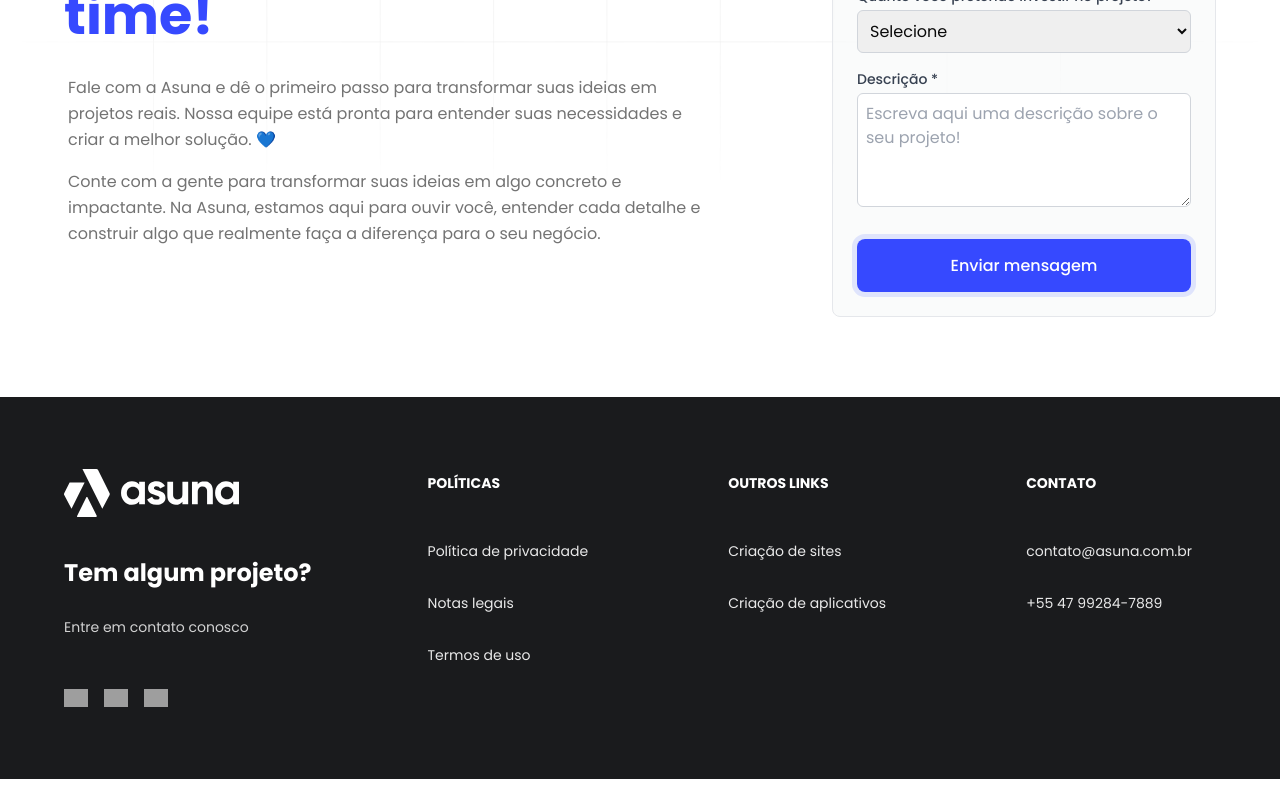
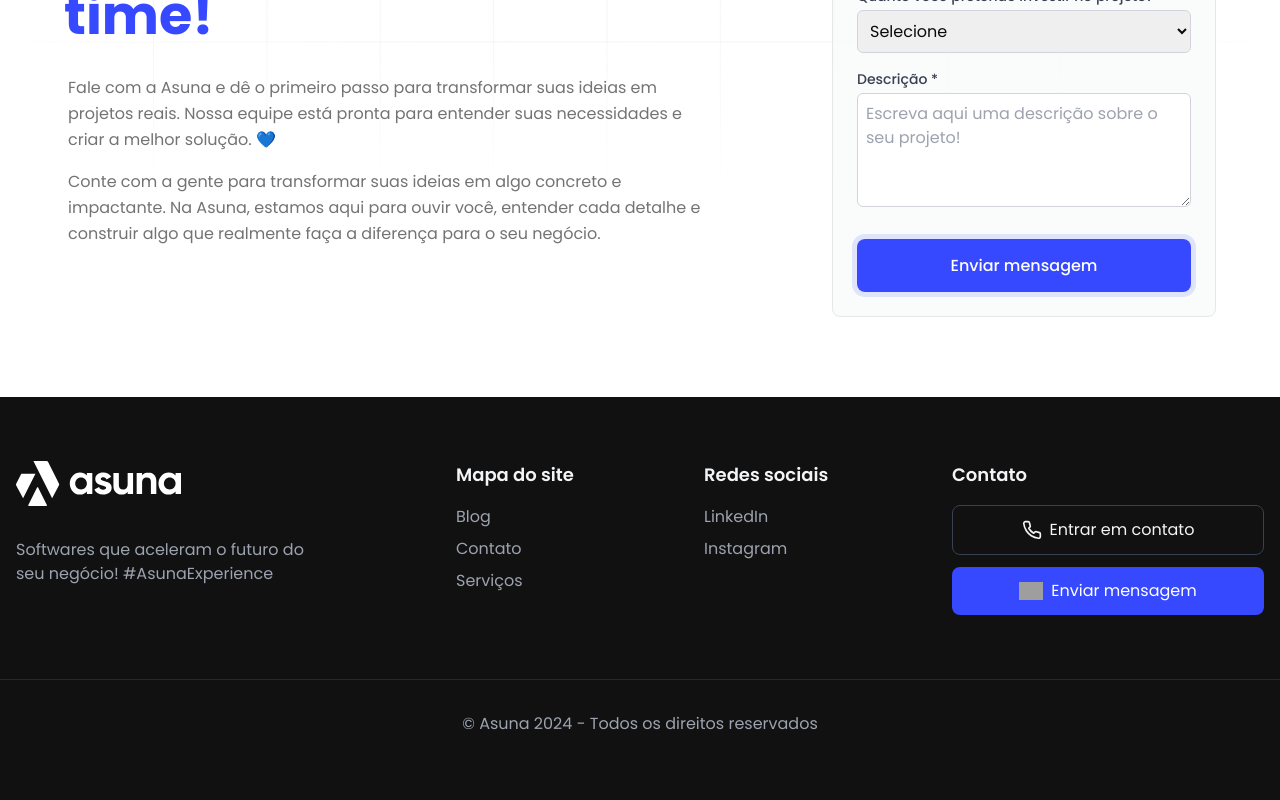
Before and after one commit to asuna-company/asuna-website, a Next.js app: page /contato in a window 1280 px wide. Shown: the part 448-1248 px from the top of the page. Before the commit the page ends 1227 px from the top, so only its background shows below. Built offline with nearby package versions, Linux system fonts and the light colour scheme; grey boxes are pictures that could not be loaded.

Commit message:
feat: add new version of footer

```diff
--- a/src/app/contato/page.tsx
+++ b/src/app/contato/page.tsx
@@ -4,7 +4,7 @@ import ContactContentSection from "./sections/ContactContentSection";
 
 export default function ContactPage() {
   return (
-    <div className="min-h-screen flex flex-col max-w-full overflow-x-auto">
+    <div className="flex flex-col max-w-full">
       <Navbar isDark={false} />
       <div className="space-y-0 xs:space-y-8">
         <ContactContentSection/>
--- a/src/app/core/sections/FaqSection.tsx
+++ b/src/app/core/sections/FaqSection.tsx
@@ -4,8 +4,12 @@ import SecondaryTitle from "../components/texts/SecondaryTitle";
 import ExpansionTile from "../components/tiles/ExpansionTile";
 import { useIsMobile } from "../constants/mediaQueryConstants";
 import AbstractSection from "../components/sections/AbstractSection";
+import { Phone } from "lucide-react";
+import { useRouter } from "next/navigation";
 
 export default function FaqSection() {
+  const router = useRouter();
+
   return (
     <AbstractSection align="items-start">
       <div className="flex flex-col items-start">
@@ -19,19 +23,16 @@ export default function FaqSection() {
           <span className='font-semibold'> decolar em tempo recorde</span>, com <span className='font-semibold'>soluções ágeis</span> e <span className="font-semibold">escaláveis</span> para o seu negócio.
            Veja a seguir as <span className="font-semibold">perguntas mais comuns que recebemos!</span>
         </p>
-        <div className="flex flex-row items-center pt-8 space-x-8 w-full xs:w-fit">
-          <PrimaryButton
-            title="Tenho uma dúvida"
-            onClick={() => alert("Button clicked!")}
-            fullWidth={useIsMobile()}
-          />
-          <div className="flex-row space-x-8 hidden xs:flex">
+        <div className="flex flex-row items-center pt-8 space-x-8 w-full">
+          <PrimaryButton title="Tenho uma dúvida" onClick={() => router.push('/contato')} fullWidth={true}
+/>
+          {/* <div className="flex-row space-x-8 hidden xs:flex">
             <div className="h-14 w-px bg-gray-300"></div>
             <div className="flex flex-col justify-center">
               <p className="text-neutral-600 font-medium text-[16px]">Respondemos em até 2 horas! 🚀</p>
               <p className="text-[14px] text-neutral-600">+100 empresas respondidas pelo nosso time</p>
             </div>
-          </div>
+          </div> */}
         </div>
 
       </div>
--- a/src/app/core/sections/FooterSection.tsx
+++ b/src/app/core/sections/FooterSection.tsx
@@ -1,84 +1,170 @@
-import Image from "next/image";
-import Link from "next/link";
+"use client"
 
-interface FooterColumnProps {
-  title: string;
-  links: { label: string; href: string }[];
+import Image from 'next/image'
+import Link from 'next/link'
+
+import { Phone, MessageCircle } from 'lucide-react'
+import { useRouter } from 'next/navigation'
+
+export default function FooterSection() {
+  const router = useRouter();
+
+  return (
+    <footer className="bg-[#111] text-gray-100 py-16">
+      <div className="container mx-auto px-4">
+        <div className="grid grid-cols-1 md:grid-cols-4">
+          <div className="space-y-8">
+            <Link href="/" className="hover:opacity-80">
+              <Image src="/svg/logo_with_text_white.svg" alt="Logo da Asuna" width={165} height={45}/>
+            </Link>
+
+            <div><label className="text-gray-400">Softwares que aceleram o futuro do seu negócio! #AsunaExperience</label></div>
+          </div>
+
+          <div className="space-y-4 pl-0 xs:pl-32 pt-8 xs:pt-0">
+            <h3 className="text-lg font-semibold">Mapa do site</h3>
+            <ul className="space-y-2">
+              <ItemLink title='Blog' path='/blog'/>
+              <ItemLink title='Contato' path='/contato'/>
+              <ItemLink title='Serviços' path='/servicos'/>
+            </ul>
+          </div>
+
+          {/* Social Media */}
+          <div className="space-y-4 pl-0 xs:pl-16 pt-8 xs:pt-0">
+            <h3 className="text-lg font-semibold">Redes sociais</h3>
+            <ul className="space-y-2">
+              <ItemLink title='LinkedIn' path='https://www.linkedin.com/company/asuna' />
+              <ItemLink title='Instagram' path='https://www.instagram.com/asuna.brasil'/>
+            </ul>
+          </div>
+
+          <div className="space-y-4 pt-8 xs:pt-0">
+            <h3 className="text-lg font-semibold">Contato</h3>
+            <div className="flex flex-col gap-3">
+                <button
+                  className="w-full flex items-center justify-center gap-2 px-4 py-3 rounded-lg border border-gray-700 text-gray-100 hover:bg-gray-800 transition-colors"
+                  onClick={() =>  router.push('/contato')}
+                >
+                  <Phone className="w-5 h-5" />
+                  <span>Entrar em contato</span>
+                </button>
+
+                <button
+                  className="w-full flex items-center justify-center gap-2 px-4 py-3 rounded-lg bg-primary-500 text-white hover:bg-primary-500 transition-colors"
+                  onClick={() => window.open('https://wa.me/47992847889', '_blank')}
+                >
+                  <Image src={"https://cdn.asuna.com.br/svg/whatsapp.svg"} alt='Símbolo do Whatsapp' width={24} height={24}/>
+                  <span>Enviar mensagem</span>
+                </button>
+              </div>
+          </div>
+        </div>
+      </div>
+
+      <div className="mt-16 pt-8 border-t border-gray-800">
+          <p className="text-center text-gray-400">© Asuna 2024 - Todos os direitos reservados</p>
+      </div>
+    </footer>
+  )
 }
 
-const FooterColumn: React.FC<FooterColumnProps> = ({ title, links }) => (
-  <div className="flex flex-col items-start text-white  p-6 space-y-4">
-    <p className="font-heading font-bold text-p2 pb-6">{title}</p>
-    {links.map((link, index) => (
-      <Link
-        key={index}
-        href={link.href}
-        className="font-heading text-p2 pb-2 opacity-90"
-      >
-        {link.label}
+
+function ItemLink({title, path}: {title: string, path: string}) {
+  return (
+    <li key={title}>
+      <Link href={path} className="text-gray-400 hover:text-white transition-colors">
+        {title}
       </Link>
-    ))}
-  </div>
-);
+    </li>
+  )
+}
 
-export default function FooterSection() {
-  const footerData = [
-    {
-      title: "POLÍTICAS",
-      links: [
-        { label: "Política de privacidade", href: "/" },
-        { label: "Notas legais", href: "/" },
-        { label: "Termos de uso", href: "/" },
-      ],
-    },
-    {
-      title: "OUTROS LINKS",
-      links: [
-        { label: "Criação de sites", href: "/" },
-        { label: "Criação de aplicativos", href: "/" },
-      ],
-    },
-    {
-      title: "CONTATO",
-      links: [
-        { label: "contato@asuna.com.br", href: "mailto:contato@asuna.com.br" },
-        { label: "+55 47 99284-7889", href: "tel:+5547992847889" },
-      ],
-    },
-  ];
 
-  return (
-    <footer className="w-full bg-neutral-900 py-12">
-      <div className="max-w-[1440px] w-[90%] mx-auto flex flex-col md:flex-row ${align} justify-between">
-        <div className="flex flex-col items-start text-white py-6 space-y-4">
-          <Link href="/" className="hover:opacity-80">
-            <Image src="/svg/logo_with_text_white.svg" alt="Asuna Logo" width={175} height={45}/>
-          </Link>
-          <h3 className="font-heading text-h3 font-bold text-center pt-6">Tem algum projeto?</h3>
-          <p className="font-heading text-p2 text-center pt-2 opacity-80">Entre em contato conosco </p>
-          <div className="flex space-x-4 pt-8 items-center">
-            <a href="https://www.linkedin.com/company/asuna/" target="_blank" rel="noopener noreferrer" aria-label="LinkedIn" className="hover:opacity-80">
-              <Image src="https://cdn.asuna.com.br/svg/linkedin_solid.svg" alt="LinkedIn" width={24} height={24}/>
-            </a>
-            <a
-              /* TODO: rever icon */
-              href="https://api.whatsapp.com/send?phone=5547992847889"
-              target="_blank"
-              rel="noopener noreferrer"
-              aria-label="WhatsApp"
-              className="hover:opacity-80"
-            >
-              <Image src="https://cdn.asuna.com.br/svg/square_whatsapp_solid.svg" alt="WhatsApp" width={24} height={24}/>
-            </a>
-            <a href="mailto:contato@asuna.com.br" target="_blank" rel="noopener noreferrer" aria-label="Email" className="hover:opacity-80">
-              <Image src="https://cdn.asuna.com.br/svg/envelope_solid.svg" alt="Email" width={24} height={24}/>
-            </a>
-          </div>
-        </div>
-        {footerData.map((column, index) => (
-          <FooterColumn key={index} title={column.title} links={column.links} />
-        ))}
-      </div>
-    </footer>
-  );
-}
+
+
+// import Image from "next/image";
+// import Link from "next/link";
+
+// interface FooterColumnProps {
+//   title: string;
+//   links: { label: string; href: string }[];
+// }
+
+// const FooterColumn: React.FC<FooterColumnProps> = ({ title, links }) => (
+//   <div className="flex flex-col items-start text-white  p-6 space-y-4">
+//     <p className="font-heading font-bold text-p2 pb-6">{title}</p>
+//     {links.map((link, index) => (
+//       <Link
+//         key={index}
+//         href={link.href}
+//         className="font-heading text-p2 pb-2 opacity-90"
+//       >
+//         {link.label}
+//       </Link>
+//     ))}
+//   </div>
+// );
+
+// export default function FooterSection() {
+//   const footerData = [
+//     {
+//       title: "OUTROS LINKS",
+//       links: [
+//         { label: "Home", href: "/" },
+//         { label: "Nosso Blog", href: "/blog" },
+//         { label: "Nossos Serviços", href: "/servicos" },
+//       ],
+//     },
+//     {
+//       title: "POLÍTICAS",
+//       links: [
+//         { label: "Política de privacidade", href: "/" },
+//         { label: "Notas legais", href: "/" },
+//         { label: "Termos de uso", href: "/" },
+//       ],
+//     },
+//     {
+//       title: "CONTATO",
+//       links: [
+//         { label: "contato@asuna.com.br", href: "mailto:contato@asuna.com.br" },
+//         { label: "+55 47 99284-7889", href: "tel:+5547992847889" },
+//       ],
+//     },
+//   ];
+
+//   return (
+//     <footer className="w-full bg-neutral-900 py-12">
+//       <div className="max-w-[1440px] w-[90%] mx-auto flex flex-col md:flex-row ${align} justify-between">
+//         <div className="flex flex-col items-start text-white py-6 space-y-4">
+//           <Link href="/" className="hover:opacity-80">
+//             <Image src="/svg/logo_with_text_white.svg" alt="Asuna Logo" width={175} height={45}/>
+//           </Link>
+//           <h3 className="font-heading text-h3 font-bold text-center pt-6">Tem algum projeto?</h3>
+//           <p className="font-heading text-p2 text-center pt-2 opacity-80">Entre em contato conosco </p>
+//           <div className="flex space-x-4 pt-8 items-center">
+//             <a href="https://www.linkedin.com/company/asuna/" target="_blank" rel="noopener noreferrer" aria-label="LinkedIn" className="hover:opacity-80">
+//               <Image src="https://cdn.asuna.com.br/svg/linkedin_solid.svg" alt="LinkedIn" width={24} height={24}/>
+//             </a>
+//             <a
+//               /* TODO: rever icon */
+//               href="https://api.whatsapp.com/send?phone=5547992847889"
+//               target="_blank"
+//               rel="noopener noreferrer"
+//               aria-label="WhatsApp"
+//               className="hover:opacity-80"
+//             >
+//               <Image src="https://cdn.asuna.com.br/svg/square_whatsapp_solid.svg" alt="WhatsApp" width={24} height={24}/>
+//             </a>
+//             <a href="mailto:contato@asuna.com.br" target="_blank" rel="noopener noreferrer" aria-label="Email" className="hover:opacity-80">
+//               <Image src="https://cdn.asuna.com.br/svg/envelope_solid.svg" alt="Email" width={24} height={24}/>
+//             </a>
+//           </div>
+//         </div>
+//         {footerData.map((column, index) => (
+//           <FooterColumn key={index} title={column.title} links={column.links} />
+//         ))}
+//       </div>
+//     </footer>
+//   );
+// }
```
